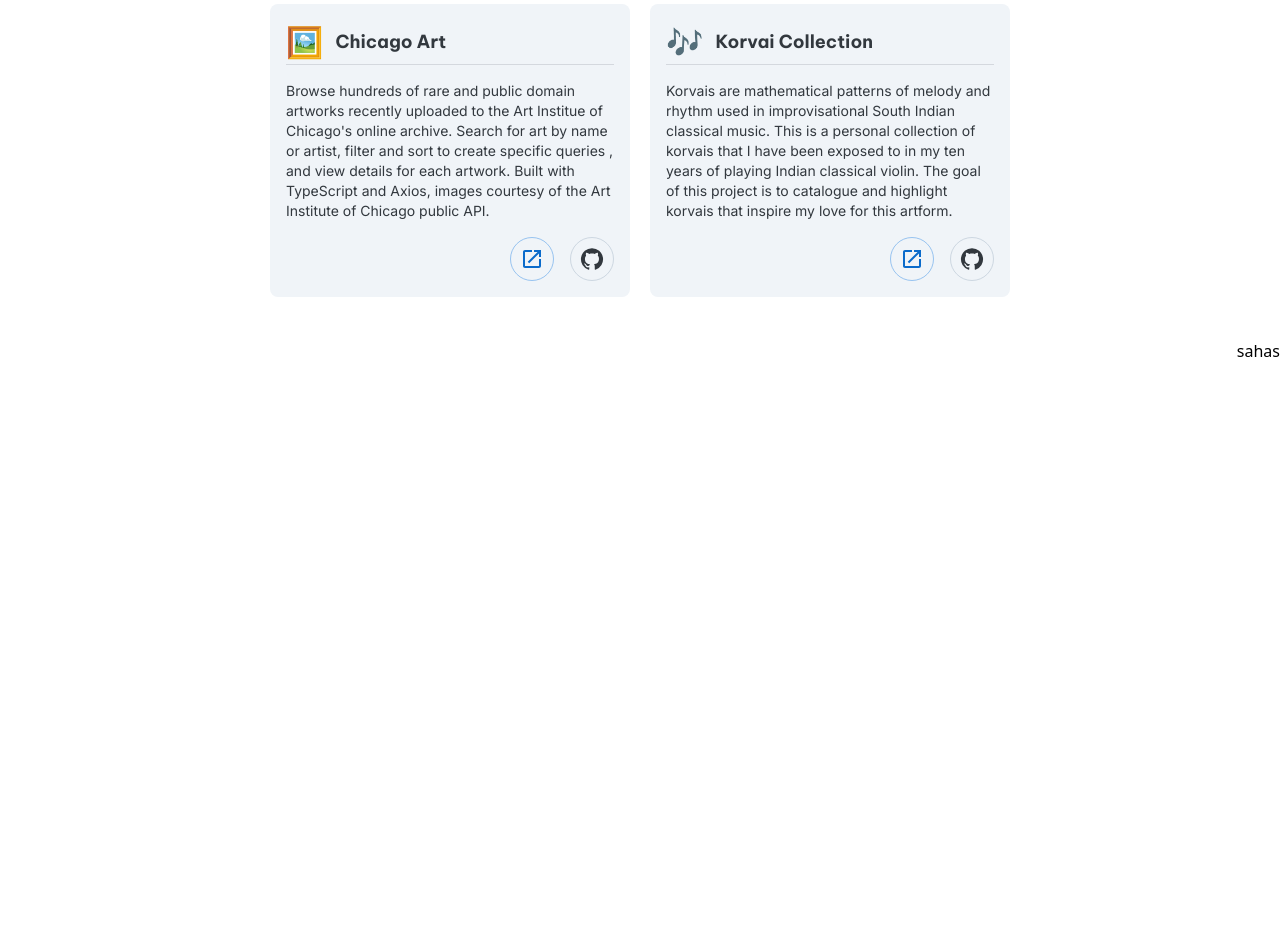
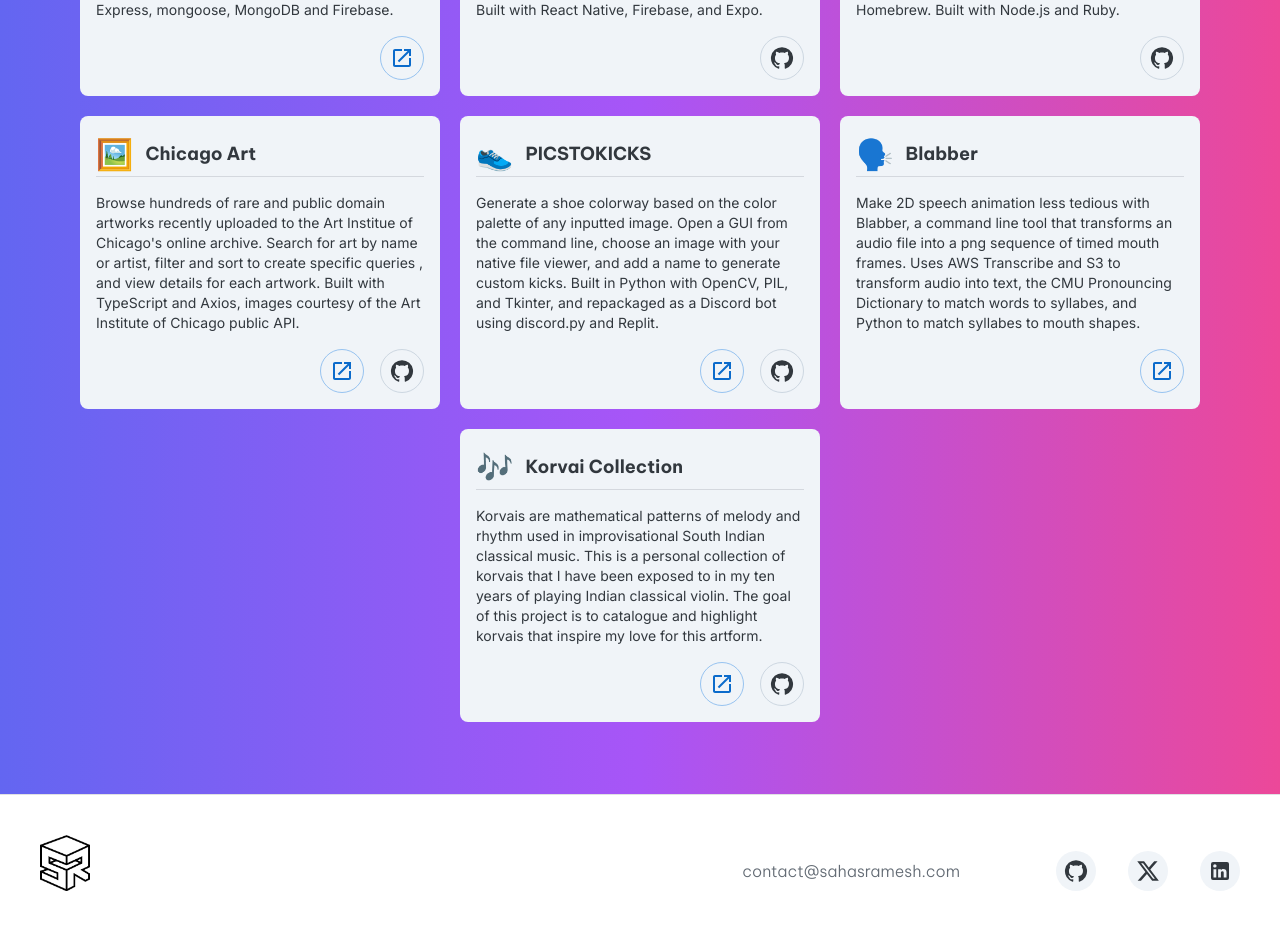
Before and after one commit to sahasramesh/site, a React (Create React App) app: page / in a window 1280 px wide. Shown: the part 1525-2454 px from the top of the page. Before the commit the page ends 1906 px from the top, so only its background shows below. Built offline with nearby package versions, Linux system fonts and the light colour scheme; the HTML template or start-up script is replaced by a standard one; what @pyncz/tailwind-mask-image would draw is missing.

Commit message:
they lookin for the footer

```diff
--- a/public/index.html
+++ b/public/index.html
@@ -2,7 +2,7 @@
 <html lang="en">
   <head>
     <meta charset="utf-8" />
-    <link rel="icon" href="%PUBLIC_URL%/favicon-orange.ico" />
+    <link rel="icon" href="%PUBLIC_URL%/favicon.ico" />
     <meta name="viewport" content="width=device-width, initial-scale=1" />
     <meta name="theme-color" content="#000000" />
     <meta
--- a/src/App.jsx
+++ b/src/App.jsx
@@ -1,8 +1,9 @@
 import React from 'react';
+import Divider from '@mui/joy/Divider';
+
 import Profile from './components/Profile';
 import Tech from './components/Tech';
 import Project from './components/Project';
-import Header from './components/Header';
 import Footer from './components/Footer';
 
 import profile from './img/profile.png';
@@ -40,6 +41,20 @@ function App() {
   with TypeScript and Axios, images courtesy of the Art Institute of
   Chicago public API.`
 
+  const picstokicksDescription =
+  `Generate a shoe colorway based on the color palette of any
+  inputted image. Open a GUI from the command line, choose an image
+  with your native file viewer, and add a name to generate custom kicks.
+  Built in Python with OpenCV, PIL, and Tkinter, and repackaged as
+  a Discord bot using discord.py and Replit.`
+
+  const blabberDescription =
+  `Make 2D speech animation less tedious with Blabber, a command line tool
+  that transforms an audio file into a png sequence of timed mouth frames.
+  Uses AWS Transcribe and S3 to transform audio into text, the CMU Pronouncing
+  Dictionary to match words to syllabes, and Python to match syllabes to
+  mouth shapes.`
+
   const korvaisDescription =
   `Korvais are mathematical patterns of melody and rhythm used in improvisational
   South Indian classical music. This is a personal collection of korvais that I have been exposed to
@@ -51,7 +66,8 @@ function App() {
     <>
       <Profile pic={profile}/>
       <Tech />
-      <div className='text-4xl font-bold font-txt m-10 mt-24 text-center'>Projects</div>
+      <div className="bg-gradient-to-r from-indigo-500 via-purple-500 to-pink-500 py-12">
+        <div className='text-4xl font-bold font-txt m-10 text-center text-slate-50'>Projects</div>
         <div className="flex flex-wrap justify-center items-center gap-5 my-6">
           <Project
           name={'Illini Memories'}
@@ -79,13 +95,28 @@ function App() {
           projectLink={'https://github.com/sahasramesh/chicago-art'} />
 
           <Project
+          name={'PICSTOKICKS'}
+          emoji={'👟'}
+          description={picstokicksDescription}
+          mainLink={'https://sahasramesh.com/picstokicks'}
+          projectLink={'https://github.com/sahasramesh/picstokicks'} />
+
+          <Project
+          name={'Blabber'}
+          emoji={'🗣️'}
+          description={blabberDescription}
+          mainLink={'https://www.youtube.com/watch?v=GQyRmB_UWmc'} />
+
+          <Project
           name={'Korvai Collection'}
           emoji={'🎶'}
           description={korvaisDescription}
           mainLink={'https://sahasramesh.com/rajeshwari/'}
           projectLink={'https://github.com/sahasramesh/rajeshwari'} />
         </div>
+      </div>
       {/* <Header /> */}
+      <Divider />
       <Footer />
     </>
   );
--- a/src/components/Footer.jsx
+++ b/src/components/Footer.jsx
@@ -1,15 +1,49 @@
 import React from 'react';
+import IconButton from '@mui/joy/IconButton';
+import Link from '@mui/joy/Link';
+import GitHubIcon from '@mui/icons-material/GitHub';
+import XIcon from '@mui/icons-material/X';
+import LinkedInIcon from '@mui/icons-material/LinkedIn';
+
+import logo from '.././img/logo.png';
+
 
 const Footer = () => {
   return (
-    <div className='w-full py-4'>
-      <div className="container mx-auto">
-        <nav className="flex items-center justify-between">
-          <div className="text-xl font-bold text-white">Logo</div>
-          <div className="flex space-x-4">
-            sahas
-          </div>
-        </nav>
+    <div className='bg-white p-10 flex justify-between md:items-end flex-col items-center gap-6 md:flex-row'>
+			<img src={logo} width='50' alt='Logo' />
+      <div className="flex justify-end md:gap-24 flex-col gap-6 items-center md:flex-row">
+				<Link
+				underline='none'
+				color='neutral'
+				onClick={() => { window.open('mailto:sahasramesh03@gmail.com', '_blank'); }}>
+					<div className="font-txt">contact@sahasramesh.com</div>
+				</Link>
+				<div className="flex space-x-8">
+					<IconButton
+					size='md'
+					variant="soft"
+					onClick={() => { window.open("https://github.com/sahasramesh", '_blank'); }}
+					sx={{ borderRadius: '50%', p: 1 }}>
+							<GitHubIcon />
+					</IconButton>
+
+					<IconButton
+					size='md'
+					variant="soft"
+					onClick={() => { window.open('https://twitter.com/sahasramesh', '_blank'); }}
+					sx={{ borderRadius: '50%', p: 1 }}>
+							<XIcon />
+					</IconButton>
+
+					<IconButton
+					size='md'
+					variant="soft"
+					onClick={() => { window.open('https://www.linkedin.com/in/sahas-ramesh-533247225/', '_blank'); }}
+					sx={{ borderRadius: '50%', p: 1 }}>
+							<LinkedInIcon />
+					</IconButton>
+				</div>
       </div>
     </div>
   );
--- a/src/components/Header.jsx
+++ b/src/components/Header.jsx
@@ -29,18 +29,6 @@ const Header = () => {
         <nav className="flex items-center justify-between">
           <div className="text-xl font-bold text-white">Logo</div>
           <div className="flex space-x-4">
-            <a href="#" className='text-gray-800 hover:text-gray-600'>
-              Home
-            </a>
-            <a href="#" className={`text-${isAtTop ? 'white' : 'gray-800'} hover:text-gray-600`}>
-              About
-            </a>
-            <a href="#" className={`text-${isAtTop ? 'white' : 'gray-800'} hover:text-gray-600`}>
-              Services
-            </a>
-            <a href="#" className={`text-${isAtTop ? 'white' : 'gray-800'} hover:text-gray-600`}>
-              Contact
-            </a>
           </div>
         </nav>
       </div>
--- a/src/components/Tech.jsx
+++ b/src/components/Tech.jsx
@@ -29,8 +29,8 @@ import VuejsOriginal from 'devicons-react/lib/icons/VuejsOriginal';
 
 function Tech() {
   return (
-    <>
-			<div className='m-10 mt-24'>
+    <div className="py-24">
+			<div className='mb-16'>
 				<div className='text-4xl font-bold font-txt text-center'>My Tech Stack</div>
 				<div className='font-txt text-center mt-2 text-slate-500'>
 					Technologies I've been working with recently
@@ -163,7 +163,7 @@ function Tech() {
 				</div>
 				</Tooltip>
       </div>
-    </>
+    </div>
   );
 }
 
```
Also changed, not shown: src/img/logo.png (added), 1 other file (tests, documents, lock files or other folders). Lines whose indentation alone changed are shown as unchanged.
